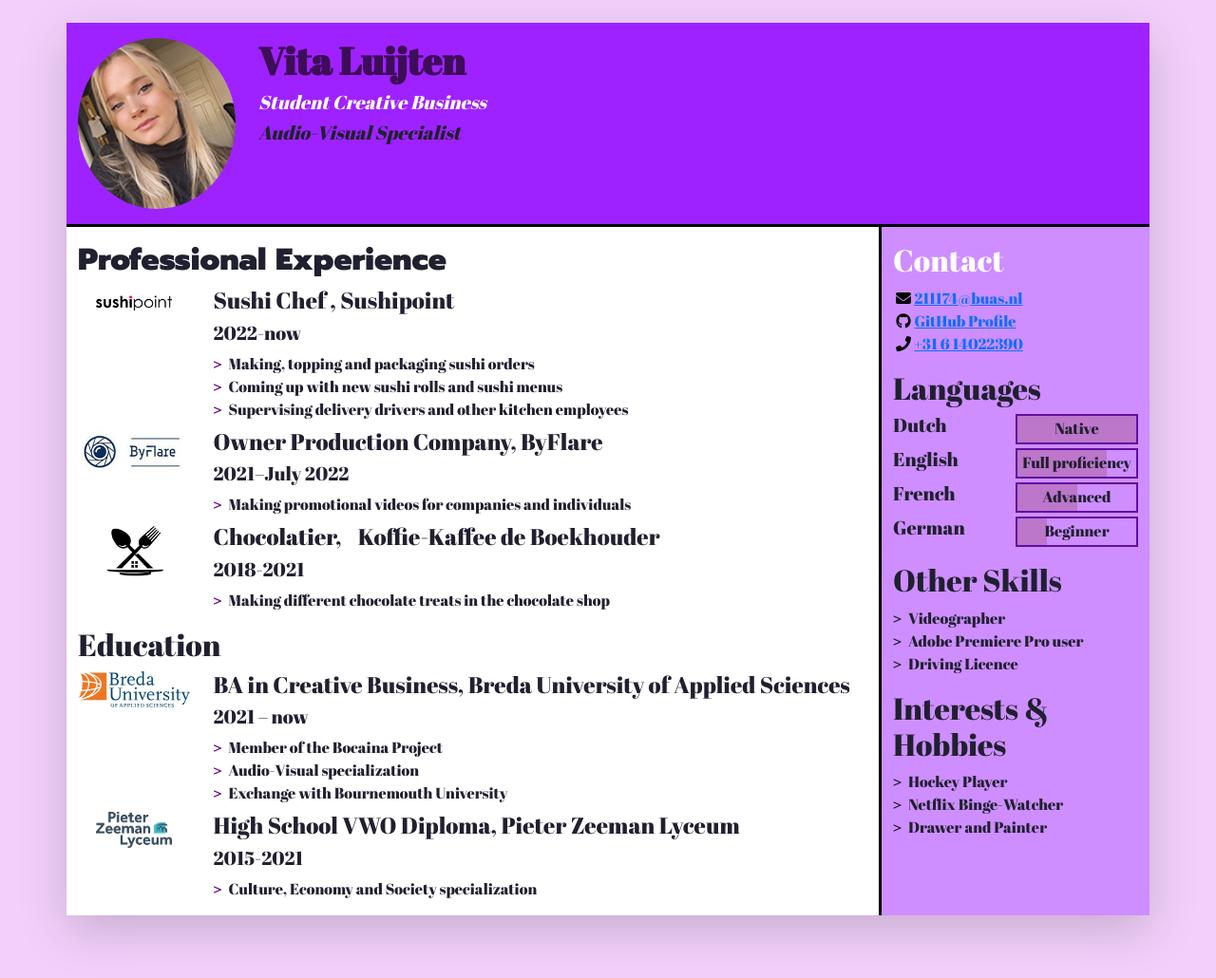
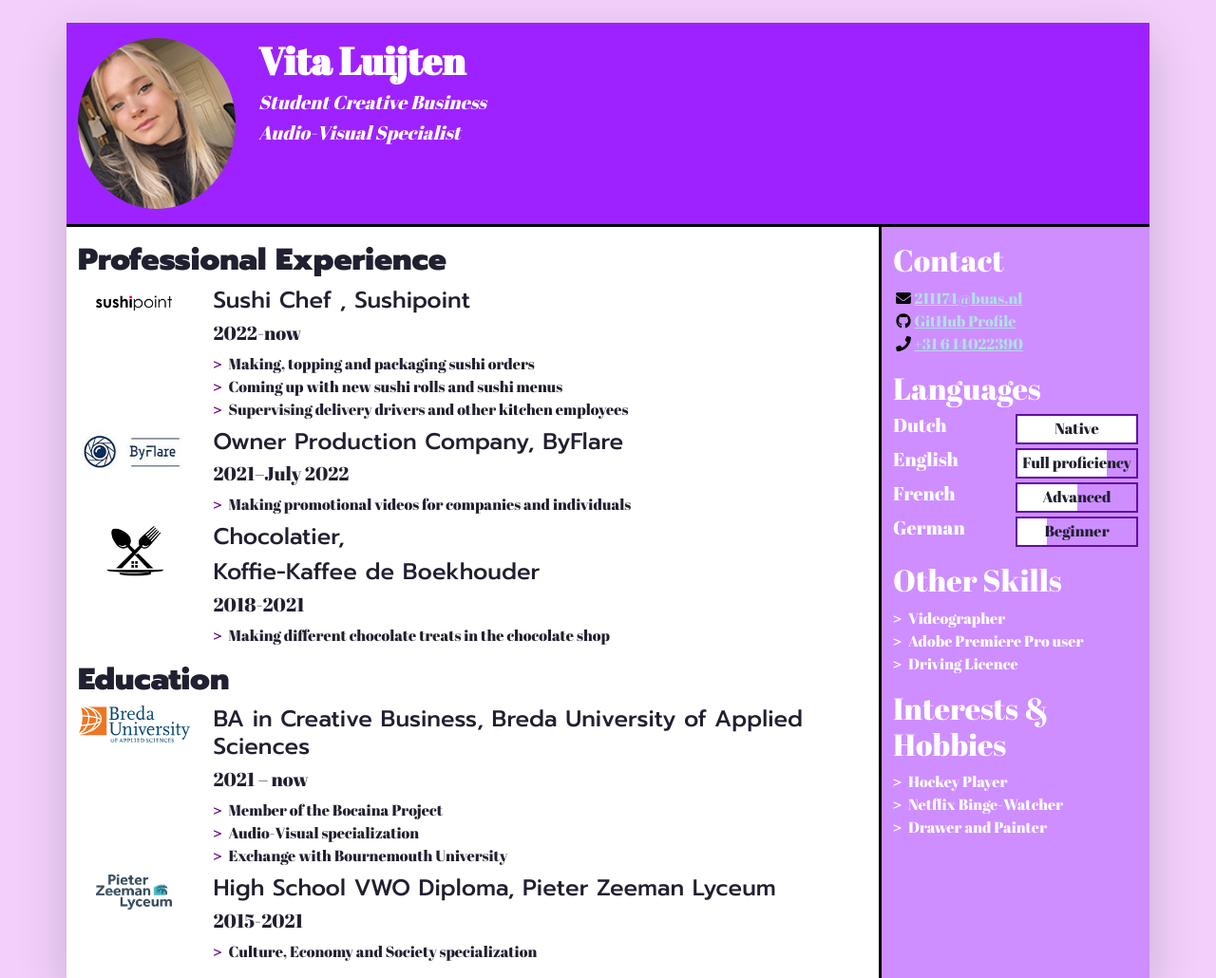
Before and after one commit to VitaLuijten/my-cv, a plain HTML site: page index.html in a window 1280 px wide. Shown: the top 1030 px of the page at 95% size. Drawn offline with nearby package versions, Linux system fonts and the light colour scheme.

Commit message:
other fonts

```diff
--- a/css/styles.css
+++ b/css/styles.css
@@ -17,6 +17,7 @@ body {
     background-color: #9E22FF;
 
 }
+
 
 .resume-main {
 	background-color: #FFFFFF;
@@ -57,24 +58,33 @@ body {
 }
 
 .fw-bolder {font-family: 'Abril Fatface', cursive;
-color: #3E0D58}
+color: #FFFFFF}
 
-h1 {font-family: 'Abril Fatface', cursive;}
-
-h2 {font-family: 'Abril Fatface', cursive;}
-
-h4 {font-family: 'Abril Fatface', cursive;}
-
-li {font-family: 'Abril Fatface', cursive;}
-
-
-
-.language-progress {background-color: #BC76CA !important;}
+.language-progress {background-color: #FFFFFF !important;}
 .border {border-color: #600FA2 !important}
 
 .white-text {color:white;}
 
+.languages-white-text {color: white}
+
+.language-name {color: white}
+
+.other-skills-white-text {color: white}
+
+.skill-item {color: white}
+
+.interest-and-hobbies-white-text {color:white}
+
 .bold-900 {
 	font-family: 'Prompt', sans-serif;
-	font-weight: 900;
-}
+	font-weight: 900;}
+
+.medium-500 {
+	font-family: 'Prompt', sans-serif;
+	font-weight: 500;}
+
+.bold-500-cursive {
+	font-family: 'Prompt', sans-serif;
+	font-weight: 500 , cursive;}
+
+.align-items-center {color: powderblue}
--- a/index.html
+++ b/index.html
@@ -60,7 +60,7 @@
         <div class="col-12 col-sm-8 col-md-9 col-lg-10 my-3 header-content">
           <h1 class="fw-bolder">Vita Luijten</h1>
           <h5 class="fst-italic tagline white-text">Student Creative Business</h5>
-		  <h5 class="fst-italic tagline">Audio-Visual Specialist</h5>
+		  <h5 class="fst-italic tagline white-text">Audio-Visual Specialist</h5>
         </div>
       </header>
 
@@ -94,8 +94,8 @@
                   <img class="biography-logo mw-100 d-block mx-auto" src="images/employers/sushipoint-logo.png" alt="Sushipoint logo" width="80">
                 </div>
                 <div class="biography-contents col-9 col-sm-10 col-md-9 col-lg-10">
-                  <h4>Sushi Chef , Sushipoint</h4>
-                  <h5>2022-now</h5>
+                  <h4 class="medium-500">Sushi Chef , Sushipoint</h4>
+                  <h5 class="thin-100">2022-now</h5>
                   <!-- This entry doesn't have a list of achievements, but you can copy-paste the one from above -->
                   <ul class="biography-details list-unstyled">
                     <li>Making, topping and packaging sushi orders</li>
@@ -112,7 +112,7 @@
                   <img class="biography-logo mw-100 d-block mx-auto" src="images/employers/byflare-logo.png" alt="ByFlare logo" width="120">
                 </div>
                 <div class="biography-contents col-9 col-sm-10 col-md-9 col-lg-10">
-                  <h4>Owner Production Company, ByFlare</h4>
+                  <h4 class="medium-500">Owner Production Company, ByFlare</h4>
                   <h5>2021–July 2022</h5>
                   <!-- Use the list below to talk about your achievements -->
                   <ul class="biography-details list-unstyled">
@@ -126,8 +126,9 @@
                   <img class="biography-logo mw-100 d-block mx-auto" src="images/employers/koffie-kaffee-de-boekhouder-logo.png" alt="Koffie-Kaffee de Boekhouder logo" width="70">
                 </div>
                 <div class="biography-contents col-9 col-sm-10 col-md-9 col-lg-10">
-                  <h4>Chocolatier,&nbsp; &nbsp; Koffie-Kaffee de Boekhouder</h4>
-                  <h5>2018-2021</h5>
+                  <h4 class="medium-500">Chocolatier,&nbsp; &nbsp;&nbsp;</h4>
+                  <h4 class="medium-500">Koffie-Kaffee de Boekhouder</h4>
+<h5>2018-2021</h5>
                   <ul class="biography-details list-unstyled">
                     <li>Making different chocolate treats in the chocolate shop</li>
                   </ul>
@@ -140,7 +141,7 @@
           <!-- We're done with jobs, let's move on to schools -->
 
           <section class="my-3 biography-section">
-            <h2>Education</h2>
+            <h2 class="bold-900">Education</h2>
             <ul class="biography-list list-unstyled">
 
               <!-- Top item in education. And by "top", I mean a Bachelor in Creative Business at BUas. -->
@@ -149,7 +150,7 @@
                   <img class="biography-logo mw-100 d-block mx-auto" src="images/schools/logo-buas.svg" alt="School logo" width="120">
                 </div>
                 <div class="biography-contents col-9 col-sm-10 col-md-9 col-lg-10">
-                  <h4>BA in Creative Business, Breda University of Applied Sciences</h4>
+                  <h4 class="medium-500">BA in Creative Business, Breda University of Applied Sciences</h4>
                   <h5>2021 –&nbsp;now</h5>
                   <!-- Use the list below to talk about minors, exchanges, extra-curricular activities. -->
                   <ul class="biography-details list-unstyled">
@@ -166,7 +167,7 @@
                   <img class="biography-logo mw-100 d-block mx-auto" src="images/schools/pieter-zeeman-lyceum-logo.png" alt="Pieter Zeeman Lyceum logo" width="80">
                 </div>
                 <div class="biography-contents col-9 col-sm-10 col-md-9 col-lg-10">
-                  <h4>High School VWO Diploma,  Pieter Zeeman Lyceum</h4>
+                  <h4 class="medium-500">High School VWO Diploma,  Pieter Zeeman Lyceum</h4>
                   <h5>2015-2021</h5>
                   <ul class="biography-details list-unstyled">
                     <li>Culture, Economy and Society specialization</li>
@@ -225,7 +226,7 @@
           <!-- End of contact details, moving on to languages -->
 
           <section class="my-3 aside-section">
-            <h2>Languages</h2>
+            <h2 class="languages-white-text">Languages</h2>
             <!-- Each item in the list is a language. Modify, add or remove depending on what you speak -->
             <ul class="language-list list-unstyled">
               <li class="language-item d-flex mb-1">
@@ -266,7 +267,7 @@
           <!-- End of contact details, moving on to other skills -->
 
           <section class="my-3 aside-section">
-            <h2>Other Skills</h2>
+            <h2 class="other-skills-white-text">Other Skills</h2>
             <ul class="skill-list list-unstyled">
               <li class="skill-item">Videographer</li>
               <li class="skill-item">Adobe Premiere Pro user</li>
@@ -277,7 +278,7 @@
           <!-- End of other skills, moving on to interest and hobbies -->
 
           <section class="my-3 aside-section">
-            <h2>Interests &amp; Hobbies</h2>
+            <h2 class="interest-and-hobbies-white-text">Interests &amp; Hobbies</h2>
             <ul class="skill-list list-unstyled">
               <li class="skill-item">Hockey Player</li>
               <li class="skill-item">Netflix Binge-Watcher</li>
```
Also changed, not shown: ._index.html.
